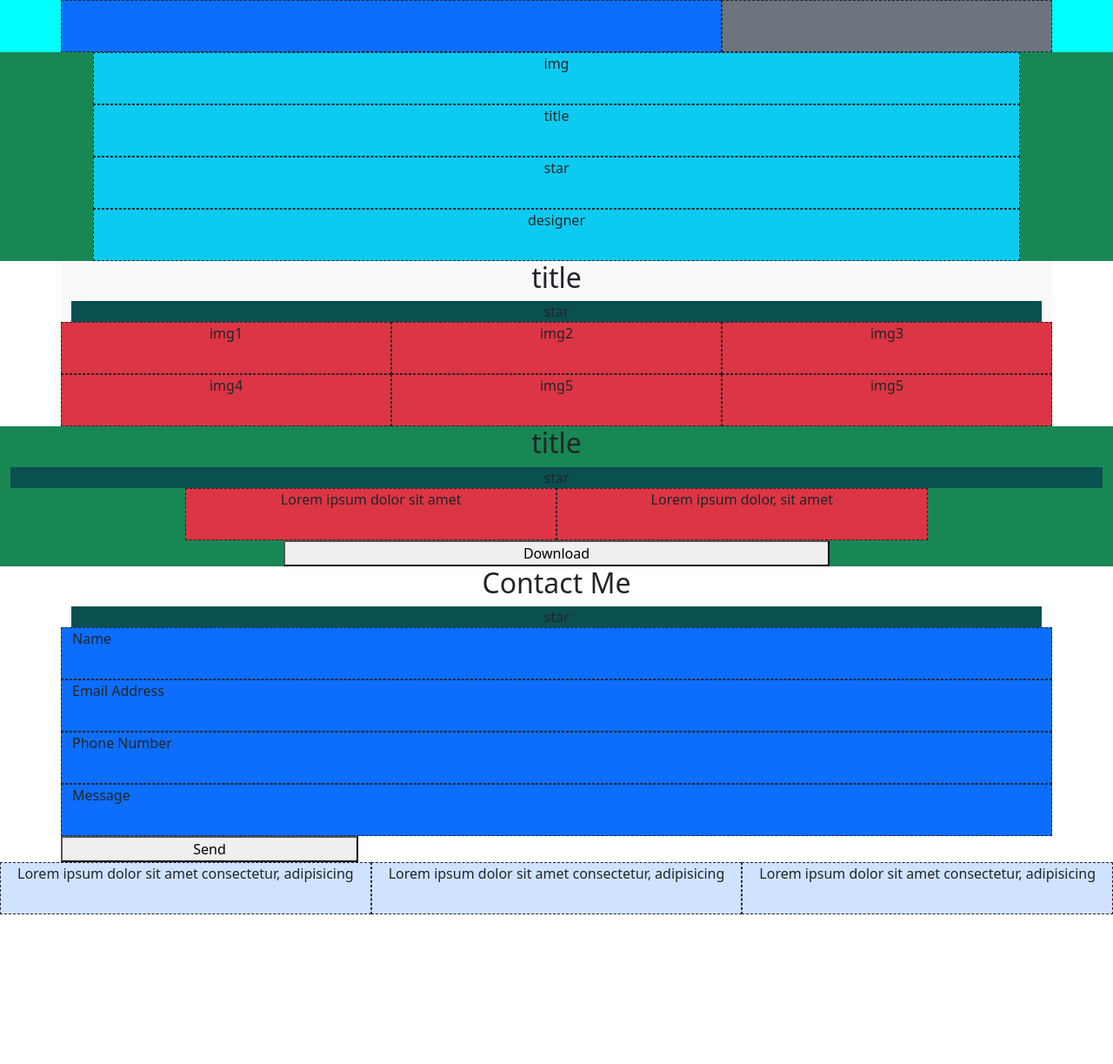
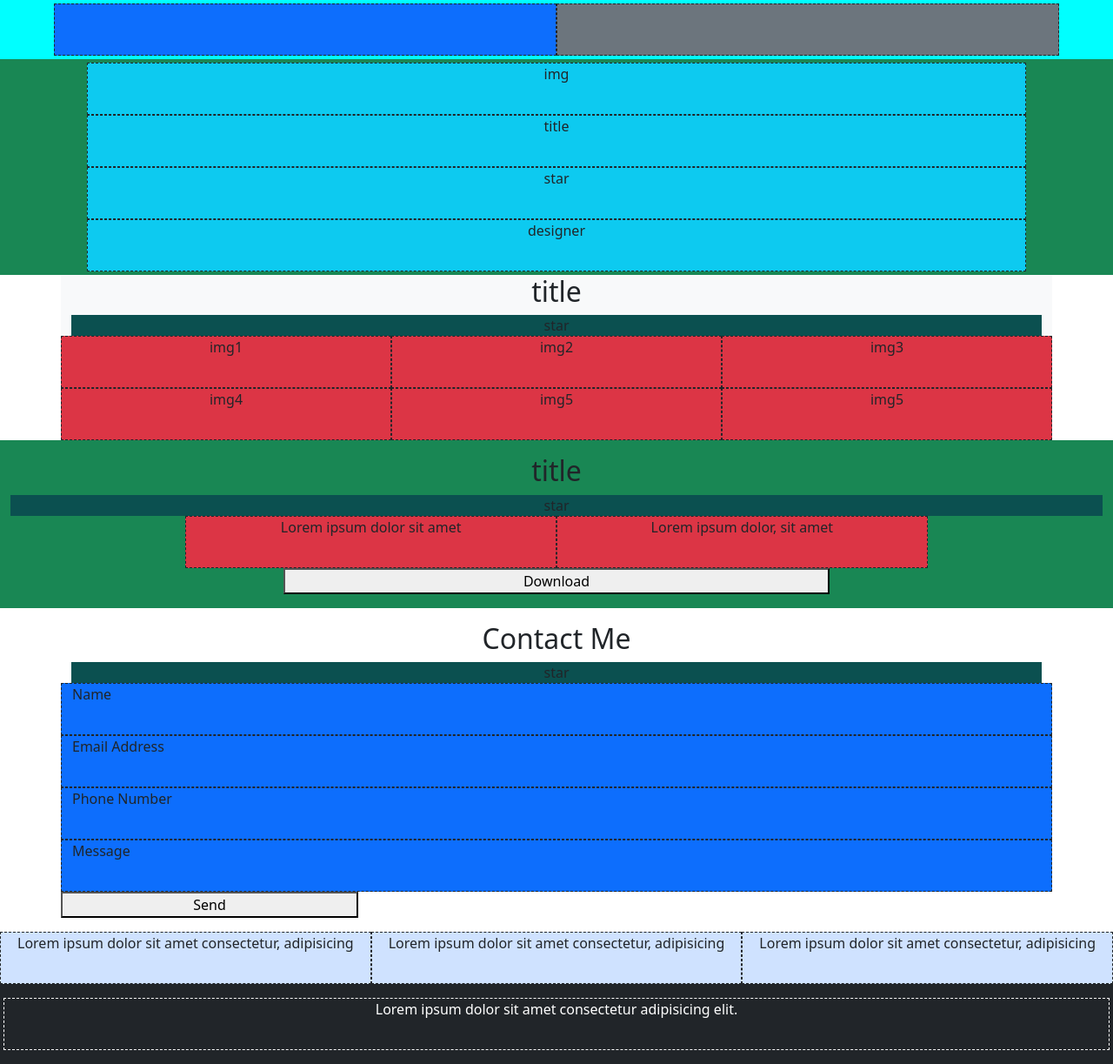
Before and after one commit to StefanRaluca/html-css-bootstrap-freelancer, a plain HTML site: page index.html in a window 1280 px wide. Shown: the whole page at 87% size. Before the commit the page ends 1051 px from the top, so only its background shows below. Drawn offline with nearby package versions, Linux system fonts and the light colour scheme.

Commit message:
add footer

```diff
--- a/index.html
+++ b/index.html
@@ -13,12 +13,12 @@
 <body>
     <header id="site_header">
         <nav>
-            <div class="container ">
+            <div class="container justify-content-between align-items-center p-1 ">
                 <div class="row">
-                    <div class="col col-sm-8 bg-primary">
+                    <div class="col-6 bg-primary">
 
                     </div>
-                    <div class="col col-sm-4 bg-secondary">
+                    <div class="col-6 bg-secondary">
 
                     </div>
                 </div>
@@ -30,7 +30,7 @@
         <section id="jumbo">
 
 
-            <div class="container-fluid bg-success">
+            <div class="container-fluid bg-success p-1 ">
                 <div class="row justify-content-center text-center">
                     <div class="col-10 bg-info"> img </div>
                     <div class="col-10 bg-info">title</div>
@@ -82,7 +82,7 @@
             </div>
         </section>
         <section id="about">
-            <div class="container-fluid bg-success text-center ">
+            <div class="container-fluid bg-success text-center py-3 ">
                 <h2>title</h2>
 
                 <div class="star_design">star</div>
@@ -101,7 +101,7 @@
 
         </section>
         <section id="contact_me">
-            <div class="container justify-content-center">
+            <div class="container justify-content-center py-3">
                 <h2 class="text-center">Contact Me</h2>
 
                 <div class="star_design text-center">star</div>
@@ -136,7 +136,15 @@
         </section>
 
     </main>
-    <footer></footer>
+    <footer id="copyright">
+        <div class="container-fluid text-center bg-dark text-white p-3">
+            <div class="row">
+                <div class="col-12">
+                    Lorem ipsum dolor sit amet consectetur adipisicing elit.
+                </div>
+            </div>
+        </div>
+    </footer>
 </body>
 
 </html>
```
